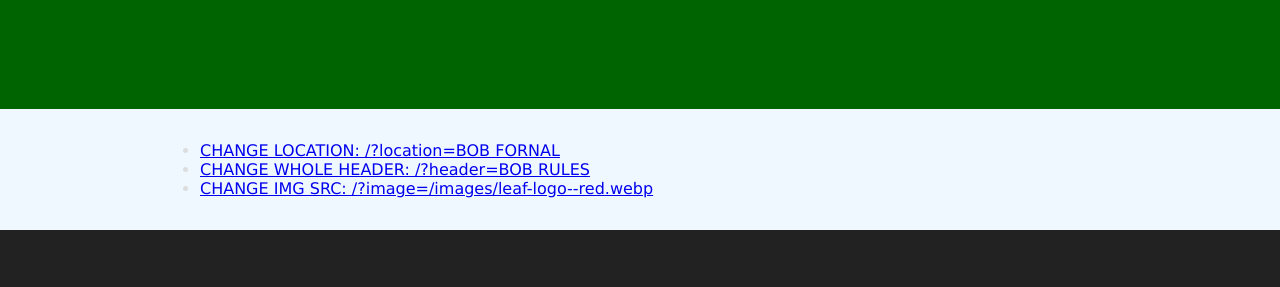
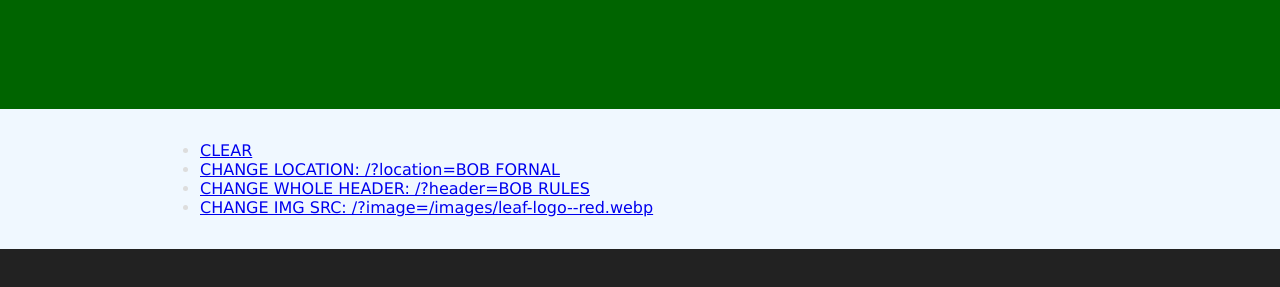
Before and after one commit to bob-fornal/leaf-map-test-html-space, a website: page index.html in a window 1280 px wide. Shown: the part 291-578 px from the top of the page. Drawn offline with Linux system fonts and the light colour scheme.

Commit message:
Update index.html

```diff
--- a/index.html
+++ b/index.html
@@ -21,6 +21,7 @@
     </h1>
     <div class="functionality">
       <ul>
+        <li><a href="/">CLEAR</a></li>
         <li><a href="/?location=BOB%20FORNAL">CHANGE LOCATION: /?location=BOB FORNAL</a></li>
         <li><a href="/?header=BOB%20RULES">CHANGE WHOLE HEADER: /?header=BOB RULES</a></li>
         <li><a href="/?image=/images/leaf-logo--red.webp">CHANGE IMG SRC: /?image=/images/leaf-logo--red.webp</a></li>
```
